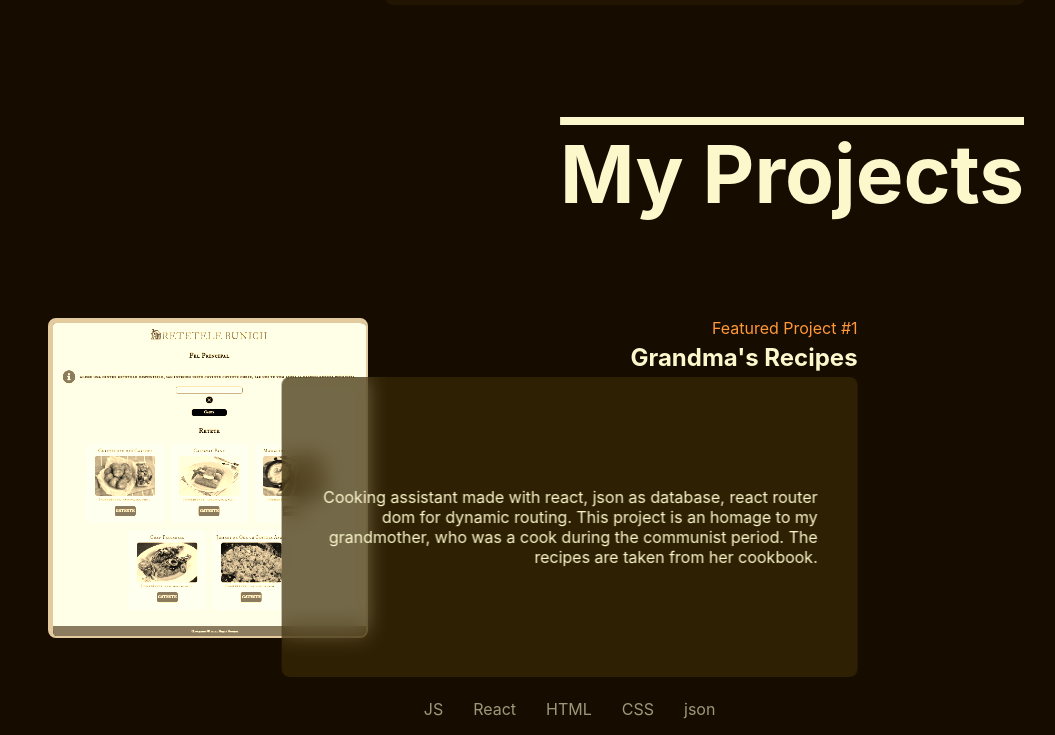
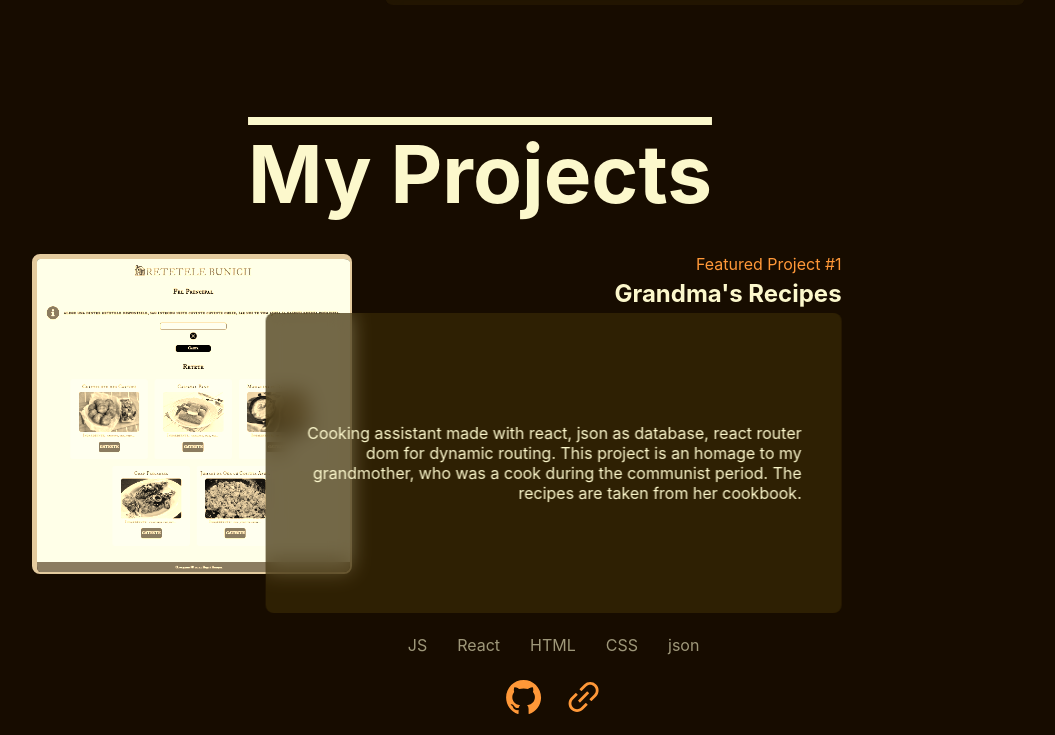
Before and after one commit to andreiBarut/new-web-portfolio, a React (Create React App) app: page / in a window 1280 px wide. Shown: the part 1560-2295 px from the top of the page, without its empty margins (160-1215 px from the left). Built offline with nearby package versions, Linux system fonts and the light colour scheme.

Commit message:
finished website design, added contact and footer

```diff
--- a/src/App.js
+++ b/src/App.js
@@ -2,7 +2,8 @@ import Navbar from "./components/navbar/Navbar";
 import Home from "./pages/home/Home";
 import About from "./pages/about/About";
 import Projects from "./pages/projects/Projects";
-
+import Footer from "./components/footer/Footer";
+import Contact from "./pages/contact/Contact";
 import {
 	Fade,
 	Reveal,
@@ -40,6 +41,8 @@ function App() {
 					</div>
 				</div>
 			</Fade>
+			<Contact />
+			<Footer />
 			{/* </Fade> */}
 			{/* </Cursor> */}
 		</div>
--- a/src/components/footer/Footer.css
+++ b/src/components/footer/Footer.css
@@ -0,0 +1,13 @@
+.footer-container {
+	color: #ff9838;
+	/* background-color: #392a0556; */
+	height: 100px;
+	display: flex;
+	justify-content: center;
+	align-items: center;
+	flex-direction: column;
+}
+
+.footer-icon {
+	font-size: 5vh;
+}
--- a/src/components/footer/Footer.jsx
+++ b/src/components/footer/Footer.jsx
@@ -0,0 +1,15 @@
+import "./Footer.css";
+import Logo from "../logo/Logo";
+import { FaConnectdevelop } from "react-icons/fa";
+
+export default function Footer() {
+	return (
+		<>
+			<div className="footer-container">
+				<p>Designed and Developed by Andrei Barut</p>
+				<FaConnectdevelop className="footer-icon" />
+				<p>2023</p>
+			</div>
+		</>
+	);
+}
--- a/src/components/logo/Logo.css
+++ b/src/components/logo/Logo.css
@@ -2,6 +2,7 @@
 	color: #ff9838;
 	font-size: 2.5rem;
 	cursor: pointer;
+	font-family: "Ubuntu Mono", monospace;
 }
 
 .logo-underscore-span-active {
--- a/src/components/navbar/NavLinks.jsx
+++ b/src/components/navbar/NavLinks.jsx
@@ -27,7 +27,7 @@ export default function NavLinks(props) {
 				</li>
 
 				<li>
-					<a href="/" onClick={props.toggleHamburger} className="link">
+					<a href="#contact" onClick={props.toggleHamburger} className="link">
 						contact
 					</a>
 				</li>
--- a/src/index.css
+++ b/src/index.css
@@ -92,3 +92,28 @@ code {
 .highlighted {
 	color: #ff9838;
 }
+
+.underlined {
+	text-decoration: underline;
+}
+
+.overlined {
+	text-decoration: overline;
+}
+
+::-webkit-scrollbar {
+	width: 5px;
+}
+
+::-webkit-scrollbar-track {
+	background: transparent;
+}
+
+::-webkit-scrollbar-thumb {
+	background: #ff9838;
+	border-radius: 8px;
+}
+
+::-webkit-scrollbar-thumb:hover {
+	background: #fcf8cc;
+}
--- a/src/pages/about/About.jsx
+++ b/src/pages/about/About.jsx
@@ -18,7 +18,7 @@ export default function About() {
 			<div className="about-container" id="about">
 				<Fade direction="bottom" duration={2000}>
 					<article>
-						<h1>About me</h1>
+						<h1 className="overlined">About me</h1>
 						<img src={portrait} alt="myself" className="about-portrait" />
 					</article>
 				</Fade>
--- /dev/null
+++ b/src/pages/contact/Contact.css
@@ -0,0 +1,34 @@
+.contact-container {
+	color: #fcf8cc;
+	background-color: #392a0556;
+	/* width: 80vw; */
+	margin: 0 auto;
+	display: flex;
+	flex-direction: column;
+	justify-content: center;
+	align-items: center;
+	height: 10vh;
+	width: 40vw;
+	padding: 15vh 5vh;
+	border-radius: 8px;
+	/* flex-wrap: wrap; */
+}
+
+h2 {
+	color: #fcf8cc;
+	text-align: center;
+	margin: 2vh 5vw;
+	font-size: 10vh;
+	text-decoration: overline;
+}
+
+.contact-icon {
+	color: #fcf8cc;
+	font-size: 7vh;
+}
+
+@media (max-width: 990px) {
+	.contact-container {
+		width: 80vw;
+	}
+}
--- /dev/null
+++ b/src/pages/contact/Contact.jsx
@@ -0,0 +1,18 @@
+import "./Contact.css";
+import { FaMailBulk } from "react-icons/fa";
+export default function Contact() {
+	return (
+		<>
+			<h2>Contact</h2>
+			<div className="contact-container" id="contact">
+				<p>
+					<FaMailBulk className="contact-icon" />
+				</p>
+				<p>
+					Contact me at{" "}
+					<span className="highlighted underlined">andreibarut@gmail.com</span>
+				</p>
+			</div>
+		</>
+	);
+}
--- a/src/pages/projects/Projects.css
+++ b/src/pages/projects/Projects.css
@@ -11,7 +11,7 @@
 	flex-wrap: wrap;
 	gap: 2vh;
 	padding: 10vh 10vw;
-	/* align-items: center; */
+	align-items: center;
 	justify-content: center;
 	/* text-align: center; */
 	/* border: 2px solid red; */
@@ -46,9 +46,9 @@
 	display: flex;
 	/* border: 2px solid #ff9838; */
 	background-color: transparent;
-	padding: 10vh;
+	/* padding: 10vh; */
 	border-radius: 1px;
-	margin-bottom: 5vh;
+	/* margin-bottom: 5vh; */
 	/* border: 2px dashed #ff9838; */
 }
 
```
